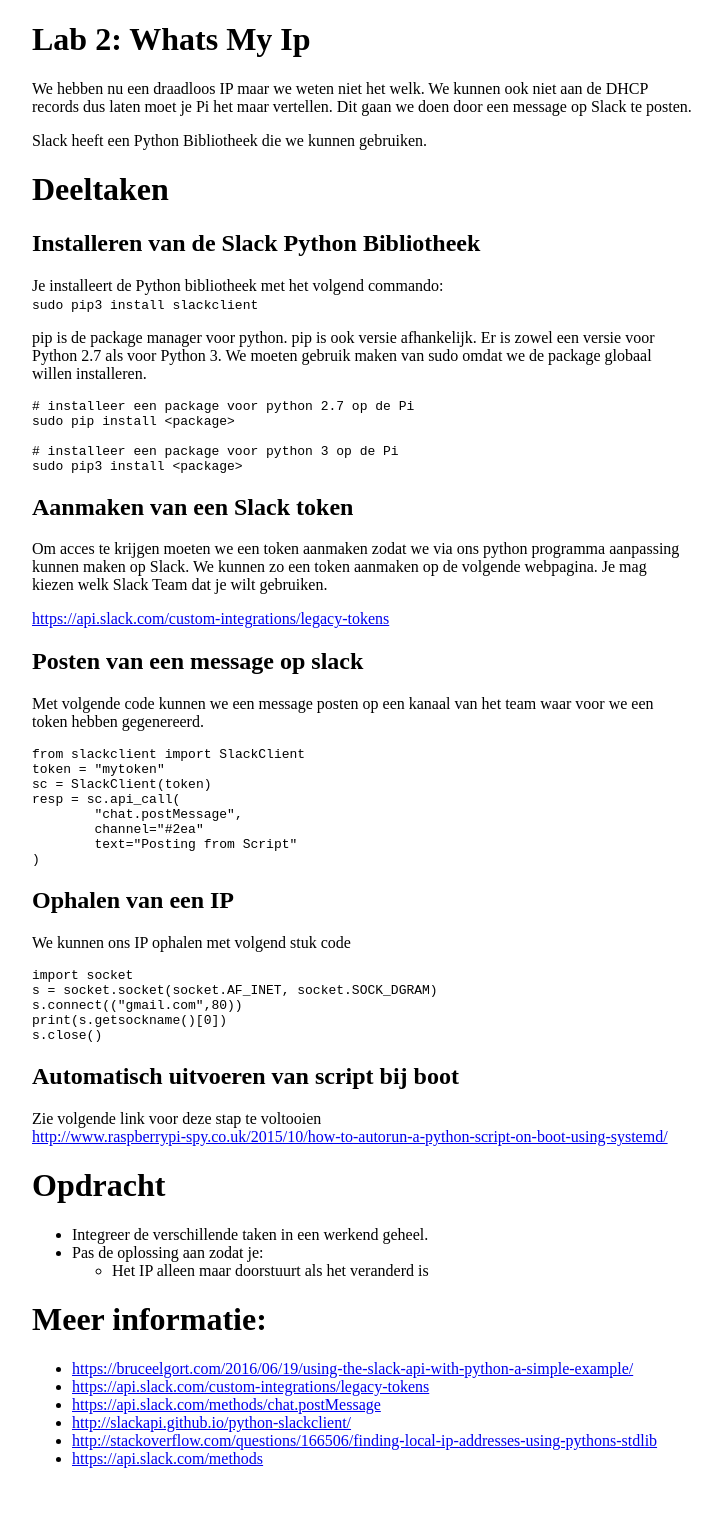
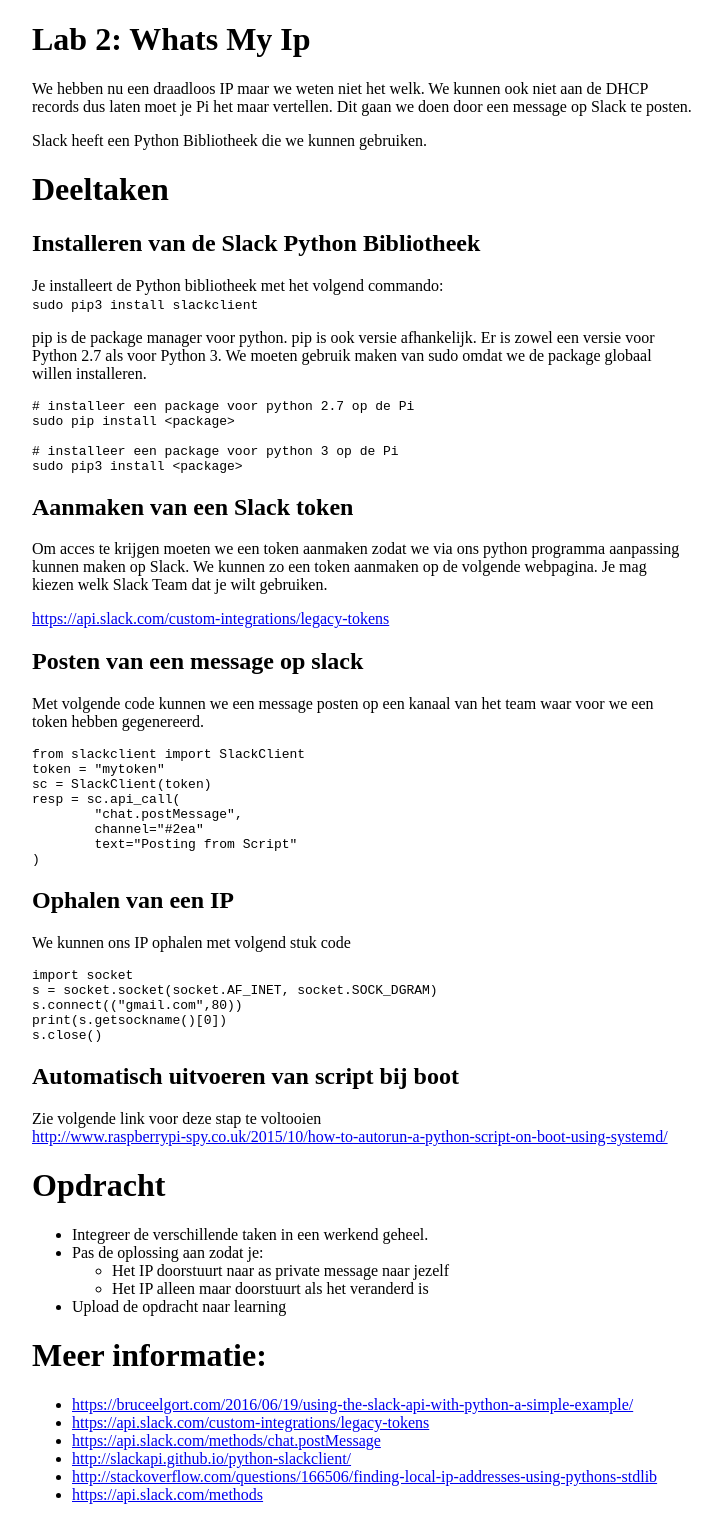
Before and after one commit to luytsm/rpip-cursus, a Jekyll site: the page built from _labs/lab2.md, in a window 1280 px wide. Shown: the whole page, without its empty margins (278-1000 px from the left). Built offline with Jekyll 4.4.1, drawn with Linux system fonts in a browser that asks for light colours; Markdown is read by kramdown in place of the engine named in the settings; before the commit the page ends 1484 px from its top, so only the background shows below that.

Commit message:
aanpassing van vereisten opdracht

```diff
--- a/_labs/lab2.md
+++ b/_labs/lab2.md
@@ -70,7 +70,9 @@
 
 * Integreer de verschillende taken in een werkend geheel.
 * Pas de oplossing aan zodat je:
+  * Het IP doorstuurt naar as private message naar jezelf
   * Het IP alleen maar doorstuurt als het veranderd is
+* Upload de opdracht naar learning
 
 
 # Meer informatie:
```
